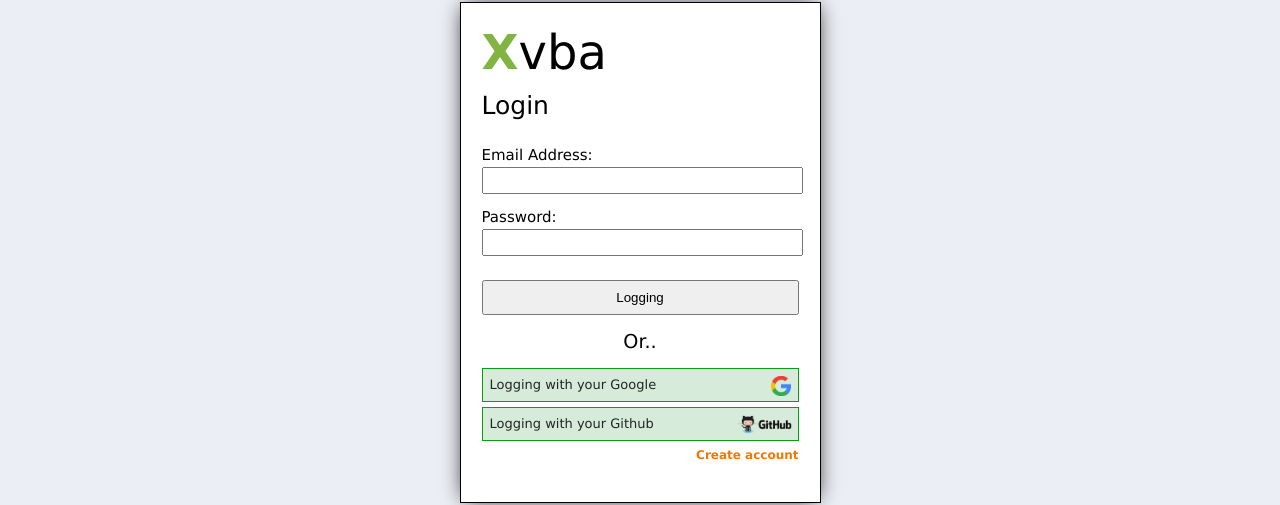
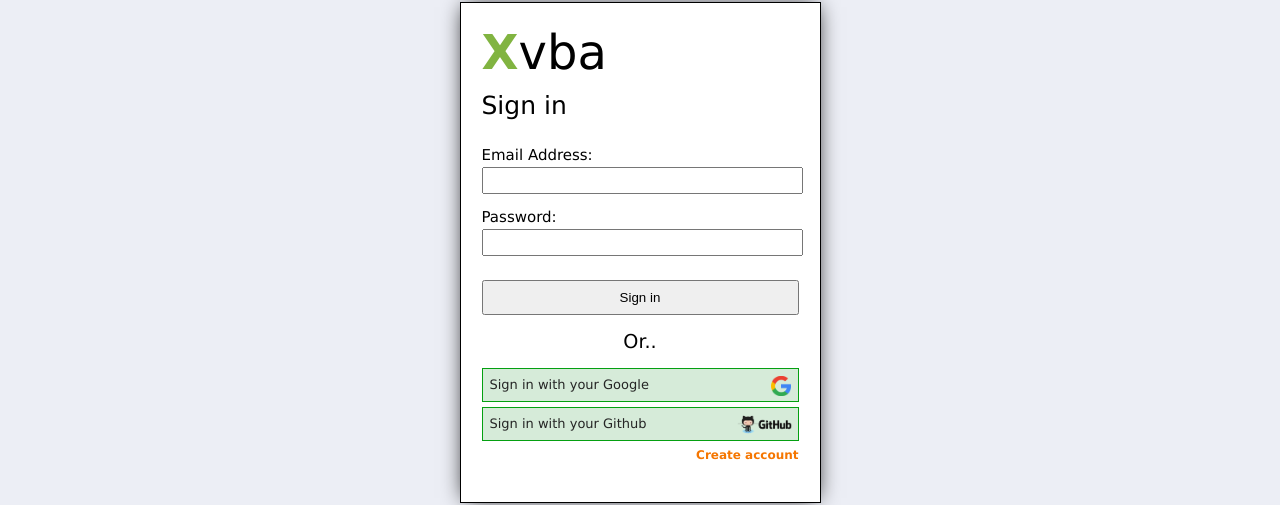
Before and after one commit to Aeraphe/xvba-repo, a React (Create React App) app: page /login in a window 1280 px wide. Shown: the part 155-660 px from the top of the page. Built offline with nearby package versions, Linux system fonts and the light colour scheme.

Commit message:
Change login to sign in

```diff
--- a/src/pages/Login/components/Login-Form.component.js
+++ b/src/pages/Login/components/Login-Form.component.js
@@ -35,16 +35,16 @@ export const LoginFormComponent = (props) => {
                     <div style={{ display: !hideLogging ? "block" : "none" }}>
                         <div className={styles['Login-Form-Content']} >
                             {props.children}
-    <p>Login<small className={styles['error']} style={{ display: loggingStatus?.status === false ? "block" : "none" }}>{loggingStatus?.error?.message||""}</small></p>
+                            <p>Sign in<small className={styles['error']} style={{ display: loggingStatus?.status === false ? "block" : "none" }}>{loggingStatus?.error?.message || ""}</small></p>
                             <label htmlFor='user-email'>Email Address: </label>
                             <input id='user-email' type='email' name="email" value={email} onChange={e => setEmail(e.target.value)} ></input>
                             <label htmlFor='user-pass'>Password: </label>
                             <input id='user-pass' type='password' name="password" value={password} onChange={e => setPassword(e.target.value)}></input>
-                            <button className={styles['Form-Btn']} type="button" onClick={e => authentication(e)}>Logging</button>
+                            <button className={styles['Form-Btn']} type="button" onClick={e => authentication(e)}>Sign in</button>
                             <div className={styles['login-or-container']}><span className={styles['login-or']}>Or..</span></div>
                             <div className={styles['login-ext-container']}>
-                                <div className={styles['login-btn']}>Logging with your Google </div><img alt="" className={styles['login-btn-logo']} src="./images/google_logo.png" height="20px" ></img > </div>
-                            <div className={styles['login-ext-container']}> <div className={styles['login-btn']}>Logging with your Github </div><img alt="" className={styles['login-btn-logo-github']} src="./images/github.png" height="27px" ></img > </div>
+                                <div className={styles['login-btn']}>Sign in with your Google </div><img alt="" className={styles['login-btn-logo']} src="./images/google_logo.png" height="20px" ></img > </div>
+                            <div className={styles['login-ext-container']}> <div className={styles['login-btn']}>Sign in with your Github </div><img alt="" className={styles['login-btn-logo-github']} src="./images/github.png" height="27px" ></img > </div>
                             <div className={styles['register-container']} onClick={e => handleDisplayRegister(e)}><div className={styles['register']}>Create account</div></div>
 
 
```
